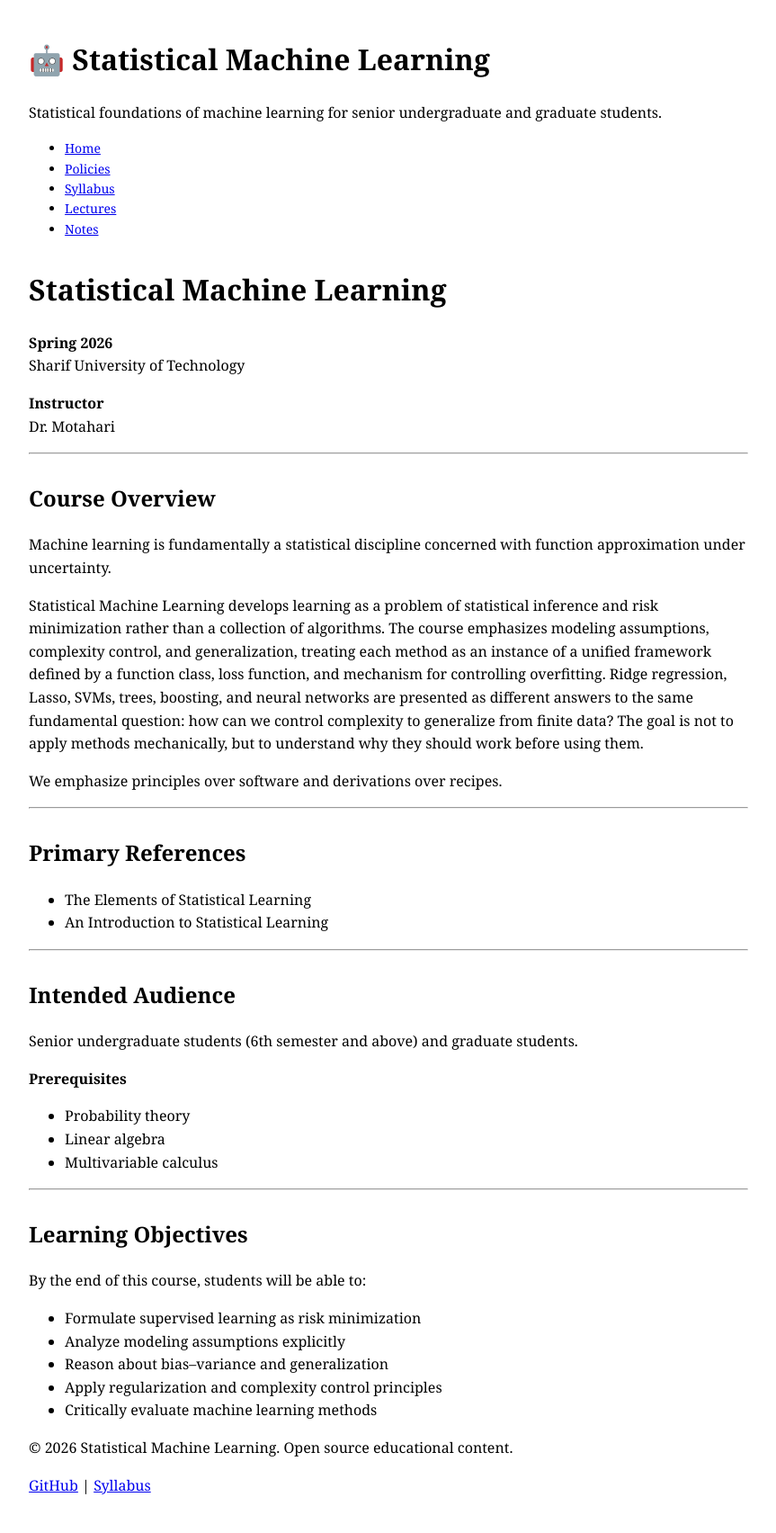
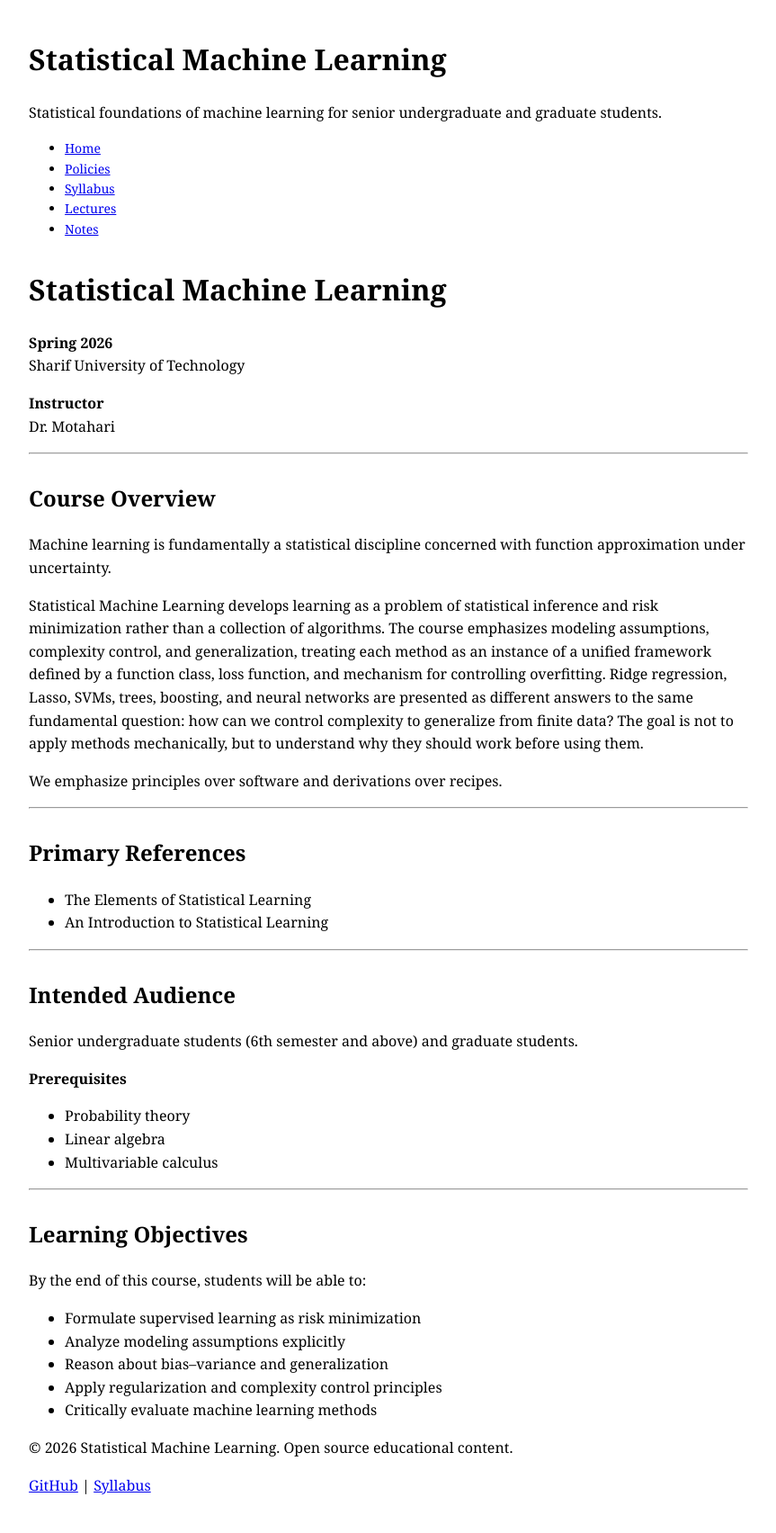
Before and after one commit to MahdiShadrooy/pilot-webpage, a Jekyll site: the page built from index.md, in a window 1280 px wide. Shown: the whole page at 90% size, without its empty margins (208-1071 px from the left). Built offline with Jekyll 4.4.1, drawn with Linux system fonts in a browser that asks for light colours.

Commit message:
Remove emoji from site title in default layout

```diff
--- a/_layouts/default.html
+++ b/_layouts/default.html
@@ -9,7 +9,7 @@
 <body>
     <header>
         <div class="container">
-            <h1>🤖 {{ site.title }}</h1>
+            <h1> {{ site.title }}</h1>
             {% if site.description %}
             <p>{{ site.description }}</p>
             {% endif %}
```
